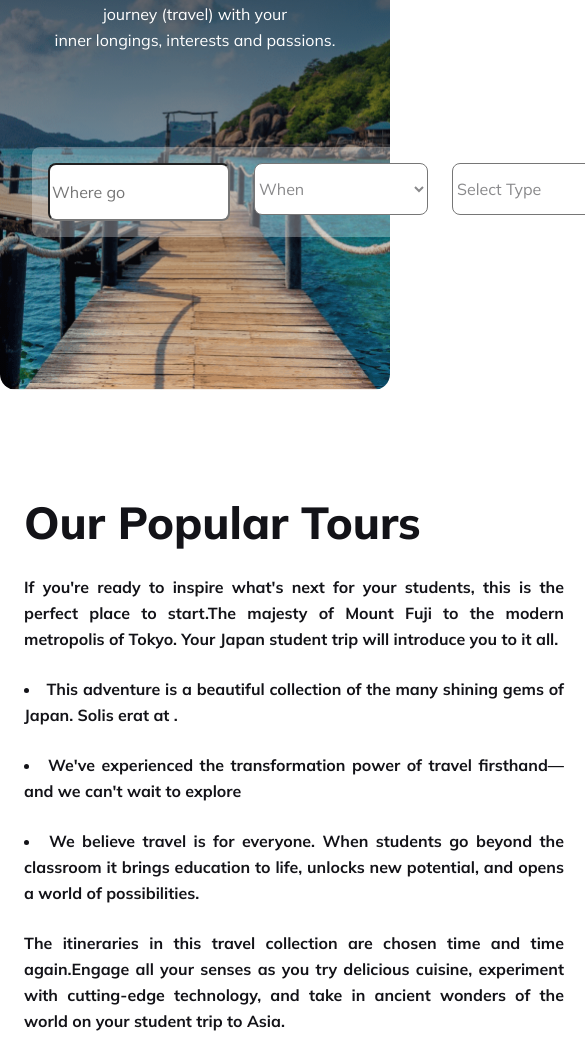
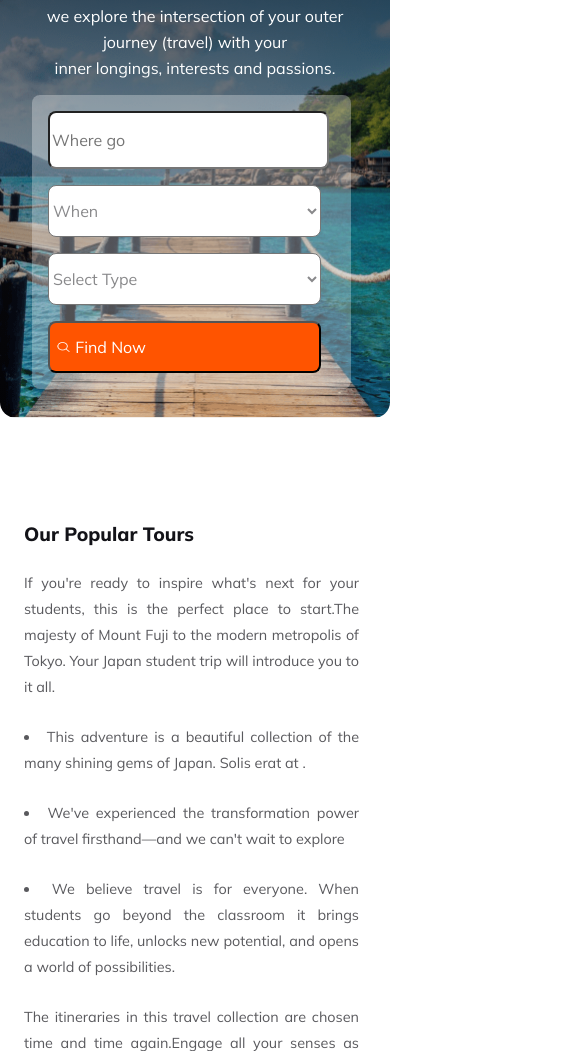
Before and after one commit to LubabaSultana25/Lubs-Travel, a plain HTML site: page index.html in a window 390 px wide. Shown: the part 236-1287 px from the top of the page, 585 px wide, since content can reach past the window. Drawn offline with Linux system fonts and the light colour scheme.

Commit message:
responsive update

```diff
--- a/css/style.css
+++ b/css/style.css
@@ -40,6 +40,7 @@ header {
 nav {
     display: flex;
     justify-content: space-between;
+    overflow: hidden;
 
 }
 
@@ -86,7 +87,13 @@ nav .active {
 }
 
 nav li a {
+    float: left;
+    display: block;
+    text-align: center;
+    padding: 14px 16px;
     text-decoration: none;
+    font-size: 17px;
+
 }
 
 .banner-container {
@@ -527,6 +534,15 @@ footer {
         flex-direction: column;
     }
 
+    .nav a:not(:first-child) {
+        display: none;
+    }
+
+    .nav a.icon {
+        float: right;
+        display: block;
+    }
+
     .banner-container {
         background-image: linear-gradient(180deg, rgba(19, 19, 24, 0.80) 0%, rgba(19, 19, 24, 0.00) 100%), url(../Images/banner.png);
         background-repeat: no-repeat;
@@ -550,13 +566,23 @@ footer {
         margin-bottom: 0.9rem;
     }
 
+    .form {
+        margin: 0;
+        display: flex;
+        width: 287px;
+        flex-direction: column;
+        align-items: flex-start;
+        gap: 16px;
+    }
+
+    .form-inline {
+        width: 95%;
+        height: 52px;
+    }
+
     main {
         padding: 24px;
     }
-
-    /* .newsletter-section {
-        grid-template-columns: repeat(1, 1fr);
-    } */
 
     .newsletter-img.offer {
         width: 100%;
@@ -573,17 +599,45 @@ footer {
         gap: 24px;
     }
 
-    .perfect-place-container {
+    .perfect-place-container,
+    .popular-tour-container {
         flex-direction: column;
         grid-template-columns: repeat(1, 3fr);
         gap: 40px;
     }
 
     .perfect-place-container li,
-    .popular-tour-content p,
-    li {
+    .popular-tour-content p li {
         color: #131318;
         font-weight: 700;
+    }
+
+    .popular-tour-content h3 {
+        color: #131318;
+        text-align: left;
+        font-size: 1.2rem;
+        font-weight: 800;
+    }
+
+    .popular-tour-content p {
+        color: rgba(19, 19, 24, 0.70);
+        font-size: .9rem;
+        font-style: normal;
+        font-weight: 400;
+        width: 335px;
+    }
+
+    .popular-tour-content li {
+        color: rgba(19, 19, 24, 0.70);
+        font-size: .9rem;
+        font-style: normal;
+        font-weight: 400;
+        width: 335px;
+    }
+
+    .popular-tour-image {
+        width: 335px !important;
+
     }
 
     .video {
--- a/index.html
+++ b/index.html
@@ -56,7 +56,7 @@
                         <option value="5">Mokkha </option>
                     </select>
 
-                    <button class="btn" type="submit"><img src="./Images/Frame.png"> Find Now</button>
+                    <button class="btn form-inline " type="submit"><img src="./Images/Frame.png"> Find Now</button>
                 </form>
             </div>
 
@@ -175,36 +175,8 @@
             </div>
         </section>
 
-        <!-- deals & Discount -->
-        <!-- <section>
-            <div class="deals-container">
-                <div class="deals-content">
-                    <h3 class="text-title">Deals & Discounts</h3>
-                    <p class="text-description"> Dolor sit amet consectetur. Diam volutpat neque habitasse pharetra odio
-                        sit massa. Sodales
-                        dictumst nec nibh pellentesque.</p>
-                </div>
-                <div class="discount-card-container">
-                    <div class="deals-details">
-                        <p><i class="fa-solid fa-clock color-text"></i> 7 Day / 6 Night</p>
-                        <p><i class="fa-solid fa-user-group color-text"></i> Max : 10</p>
-                        <p><i class="fa-solid fa-location-dot color-text"></i> Malaysia</p>
-                    </div>
-                    <h1 class="deals-sub-title">
-                        Tour To Satorini
-                    </h1>
-                    <p class="deals-description">
-                        Amet consectetur. Vulputate commodo felis
-                        molestie risus ornare nulla amet et. Libero commodo sagittis dignissim adipiscing quis.
-                        Habitant adipiscing.
-                    </p>
-                    <h2 class="deals-price color-text">Price: $1300-$1500</h2>
-                    <button class="btn-primary">Book Now</button>
-                </div>
-            </div>
-        </section> -->
 
-        <!-- perfect palce -->
+        <!-- perfect place -->
 
         <section class="perfect-place">
             <div class="perfect-place-container">
```
